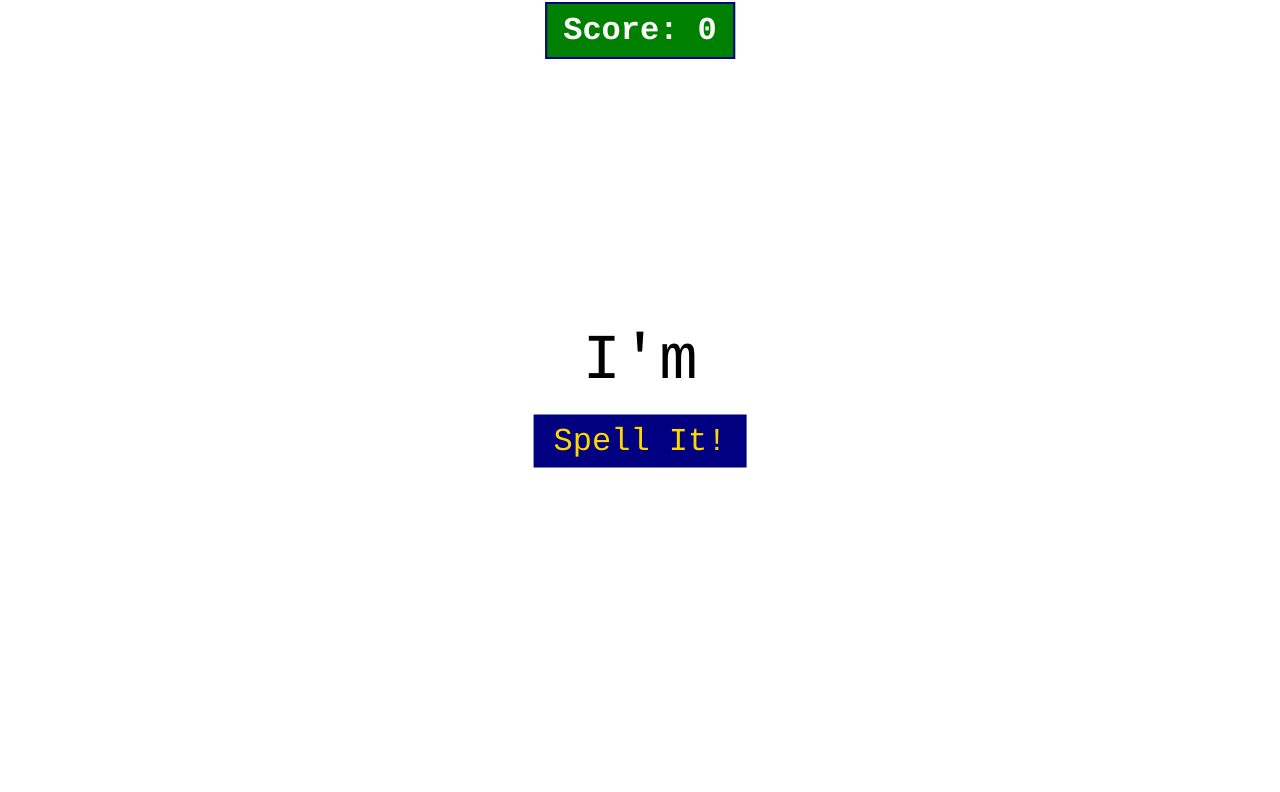
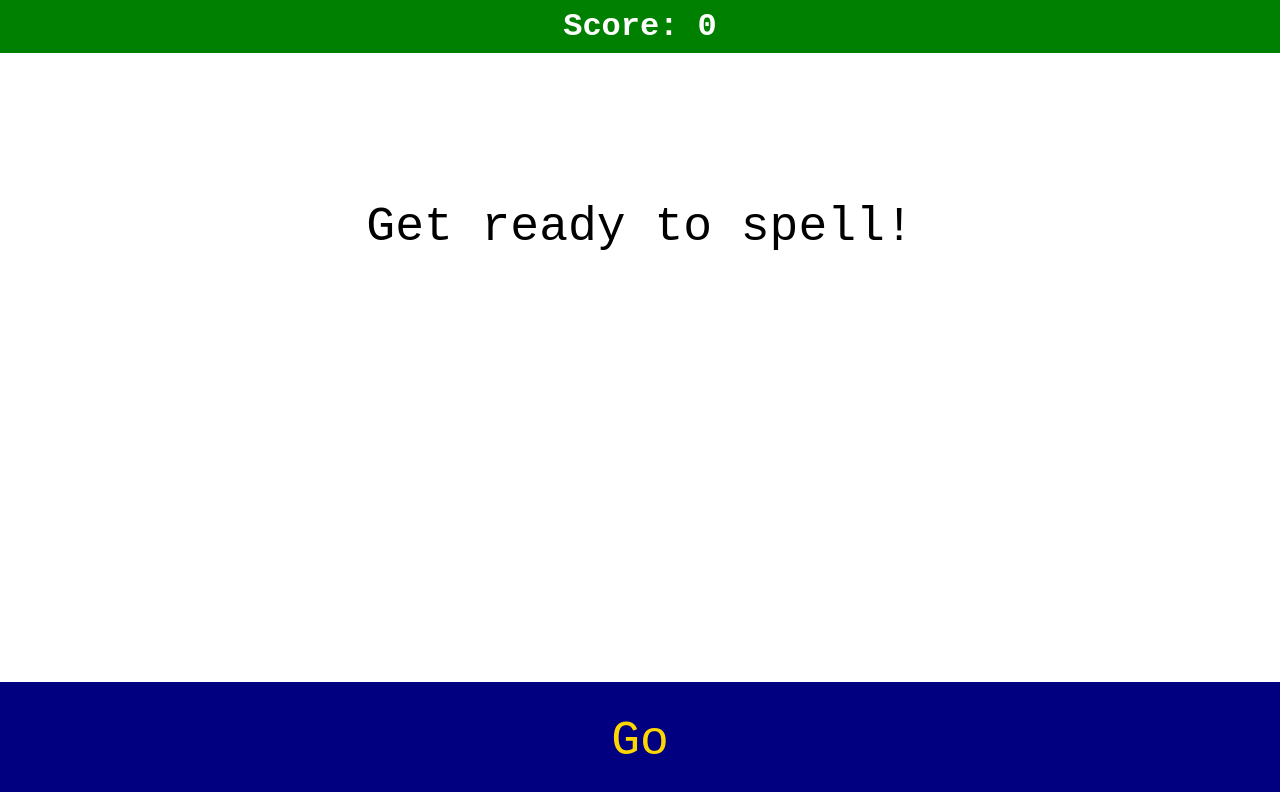
Before and after one commit to nathankipp/speling-be, a React (Create React App) app: page / in a window 1280 px wide. Shown: the top 792 px of the page. Built offline with nearby package versions, Linux system fonts and the light colour scheme.

Commit message:
first nicely working version

```diff
--- a/src/App.css
+++ b/src/App.css
@@ -1,30 +1,55 @@
 * {
-  font-family: Courier;
+  font-family: 'Courier New', monospace;
   text-align: center;
 }
 
+.app {
+  display: flex;
+  flex-direction: column;
+  height: 100%;
+  justify-content: space-between;
+  width: 100%;
+}
+
+.app > div:last-child {
+  height: 50%;
+}
+
 .score {
+  display: flex;
+  flex-direction: row;
+  justify-content: space-around;
+  align-items: center;
   background-color: green;
-  border: 2px solid navy;
   color: white;
   font-size: 2rem;
   font-weight: 600;
-  left: 50%;
   padding: .5rem 1rem;
-  position: absolute;
-  top: 2px;
-  transform: translateX(-50%);
 }
 
-.read, .spell, .yes {
-  font-size: 4rem;
-  left: 50%;
-  position: absolute;
-  top: 50%;
-  transform: translate(-50%,-50%);
+.go, .read, .spell, .yes {
+  font-size: 3rem;
 }
 
-.yes {
+.go div:last-child,
+.read div:last-child,
+.yes div:last-child {
+  display: flex;
+  flex-direction: column;
+  justify-content: flex-end;
+}
+
+.spell > div:last-child {
+  align-items: flex-end;
+  background-color: navy;
+  display: flex;
+  flex-direction: row;
+  flex-wrap: wrap;
+  justify-content: center;
+}
+
+.read > div:last-child,
+.yes > div:last-child {
   color: green;
   font-weight: 600;
   font-size: 5rem;
@@ -35,20 +60,17 @@ button {
   background-color: navy;
   border: 0px;
   font-size: 2rem;
-  margin: .5rem;
-  padding: .5rem 1.25rem;
+  width: 20%;
+  height: 25%;
 }
 
-button.remove {
-  background-color: black;
-  color: white;
+button.go {
+  height: auto;
+  width: auto;
+  padding: 2rem;
 }
 
-button.give-up {
-  background-color: red;
+button.remove, button.give-up {
   color: white;
+  font-weight: 600;
 }
-
-.read button {
-
-}
--- a/src/App.js
+++ b/src/App.js
@@ -4,11 +4,12 @@ import './App.css';
 import words from './1g-words';
 
 const initialState = {
+  step: 0,
   score: 0,
-  step: 1,
   word: undefined,
   choices: [],
   ans: '',
+  high: null,
 };
 
 const getWord = () => {
@@ -17,51 +18,57 @@ const getWord = () => {
 }
 const AZ = 'abcdefghijklmnopqrstuvqxyz'.split('');
 
-const scoreBoard = score => <div className="score">Score: {score}</div>;
+const scoreBoard = (score, high) => (
+  <div className="score">
+    <div>Score: {score}</div>
+    {high > 0 ? <div>High: {high}</div> : null}
+  </div>
+);
 
-const read = (state, next) => {
-  const { score, word } = state;
+const start = (state, start) => (
+  <div className="app go">
+    {scoreBoard(state.score, state.high)}
+    <div>Get ready to spell!</div>
+    <div><button className="go" onClick={start}>Go</button></div>
+  </div>
+);
+
+const read = (state) => {
+  const { score, high, word, countdown } = state;
   return (
-    <React.Fragment>
-      {scoreBoard(score)}
-      <div className="read">
-        <div>{word}</div>
-        <button onClick={next}>Spell It!</button>
-      </div>
-    </React.Fragment>
+    <div className="app read">
+      {scoreBoard(score, high)}
+      <div>{word}</div>
+      <div>{countdown}</div>
+    </div>
   );
 };
 
 const spell = (state, print, remove, giveUp) => {
-  const { score, choices, ans } = state;
+  const { score, high, choices, ans } = state;
   return (
-    <React.Fragment>
-    {scoreBoard(score)}
-    <div className="spell">
+    <div className="app spell">
+      {scoreBoard(score, high)}
       <div>&nbsp;{ans}&nbsp;</div>
       <div>
         {choices.sort().map(letter => (
           <button key={letter} onClick={() => print(letter)}>{letter}</button>
         ))}
-      </div>
-      <div>
         <button className="remove" onClick={remove}> &lt; </button>
         <button className="give-up" onClick={giveUp}> ? </button>
       </div>
     </div>
-    </React.Fragment>
   );
 };
 
 const yes = (state) => {
-  const { score, ans } = state;
+  const { score, high, ans } = state;
   return (
-    <React.Fragment>
-    {scoreBoard(score)}
-    <div className="yes">
-      <div>&nbsp;{ans}&nbsp;</div>
+    <div className="app yes">
+      {scoreBoard(score, high)}
+      <div>{ans}</div>
+      <div>Yes!!!</div>
     </div>
-    </React.Fragment>
   )
 }
 
@@ -71,10 +78,21 @@ class App extends React.Component {
     this.state = initialState;
   }
 
-  next(step) {
+  componentDidMount() {
+    const high = window.localStorage?.getItem('speling-be') || 0;
+    if (high === null) {
+      window.localStorage.setItem('speling-be', 0);
+    }
+    this.setState(prevState => ({
+      ...prevState,
+      high,
+    }));
+  }
+
+  spell() {
     const { word } = this.state;
     const choices = uniq(word.split(''));
-    while (choices.length < 12) {
+    while (choices.length < 15) {
       const idx = Math.floor(Math.random() * 26);
       const letter = AZ[idx];
       if (!choices.includes(letter)) {
@@ -84,8 +102,8 @@ class App extends React.Component {
 
     this.setState(prevState => ({
       ...this.state,
+      step: 2,
       choices,
-      step: prevState.step + 1,
     }));
   }
 
@@ -93,47 +111,62 @@ class App extends React.Component {
     const guess = this.state.ans.concat(char);
     const step = guess === this.state.word ? 3 : 2;
 
-    this.setState({
-      ...this.state,
+    if (step === 3) {
+      setTimeout(() => {
+        this.setState(
+          prevState => {
+            const score = prevState.score + 1;
+            const high = score > prevState.high ? score : prevState.high;
+            window.localStorage.setItem('speling-be', high);
+            return {
+              ...prevState,
+              score,
+              high,
+            };
+          },
+          () => this.start());
+      }, 2000);
+    }
+
+    this.setState(prevState => ({
+      ...prevState,
       ans: guess,
       step,
-    });
-
-    if (step === 3) {
-      setTimeout(() => this.setState({
-        ...this.state,
-        score: this.state.score + 1,
-        step: 1,
-        word: getWord(),
-        ans: ''
-      }), 2000);
-    }
+    }));
   }
 
   remove() {
-    this.setState({
-      ...this.state,
+    this.setState(prevState => ({
+      ...prevState,
       ans: this.state.ans.replace(/.$/, ''),
-    });
+    }));
   }
 
   giveUp() {
-    this.setState({
+    this.setState(prevState => ({
       ...initialState,
-      word: getWord(),
-    });
+      score: 0,
+      high: prevState.high
+    }));
   }
 
-  componentDidMount() {
-    this.setState({
-      ...this.state,
+  start() {
+    this.setState(prevState => ({
+      ...prevState,
+      step: 1,
       word: getWord(),
-    });
+      ans: '',
+      countdown: 3
+    }));
+    setTimeout(() => this.setState(prevState => ({ ...prevState, countdown: 2 })), 1000);
+    setTimeout(() => this.setState(prevState => ({ ...prevState, countdown: 1 })), 2000);
+    setTimeout(() => this.spell(), 3000);
   }
 
   render() {
     switch(this.state.step) {
-      case 1: return read(this.state, this.next.bind(this));
+      case 0: return start(this.state, this.start.bind(this));
+      case 1: return read(this.state);
       case 2: return spell(this.state, this.print.bind(this), this.remove.bind(this), this.giveUp.bind(this));
       case 3: return yes(this.state);
     }
--- a/src/index.css
+++ b/src/index.css
@@ -1,5 +1,11 @@
+html, body, #root {
+  height: 100%;
+  margin: 0;
+  padding: 0;
+  width: 100%;
+}
+
 body {
-  margin: 0;
   font-family: -apple-system, BlinkMacSystemFont, 'Segoe UI', 'Roboto', 'Oxygen',
     'Ubuntu', 'Cantarell', 'Fira Sans', 'Droid Sans', 'Helvetica Neue',
     sans-serif;
```
Also changed, not shown: package.json (+7 -1 lines), 2 other files (tests, documents, lock files or other folders).
